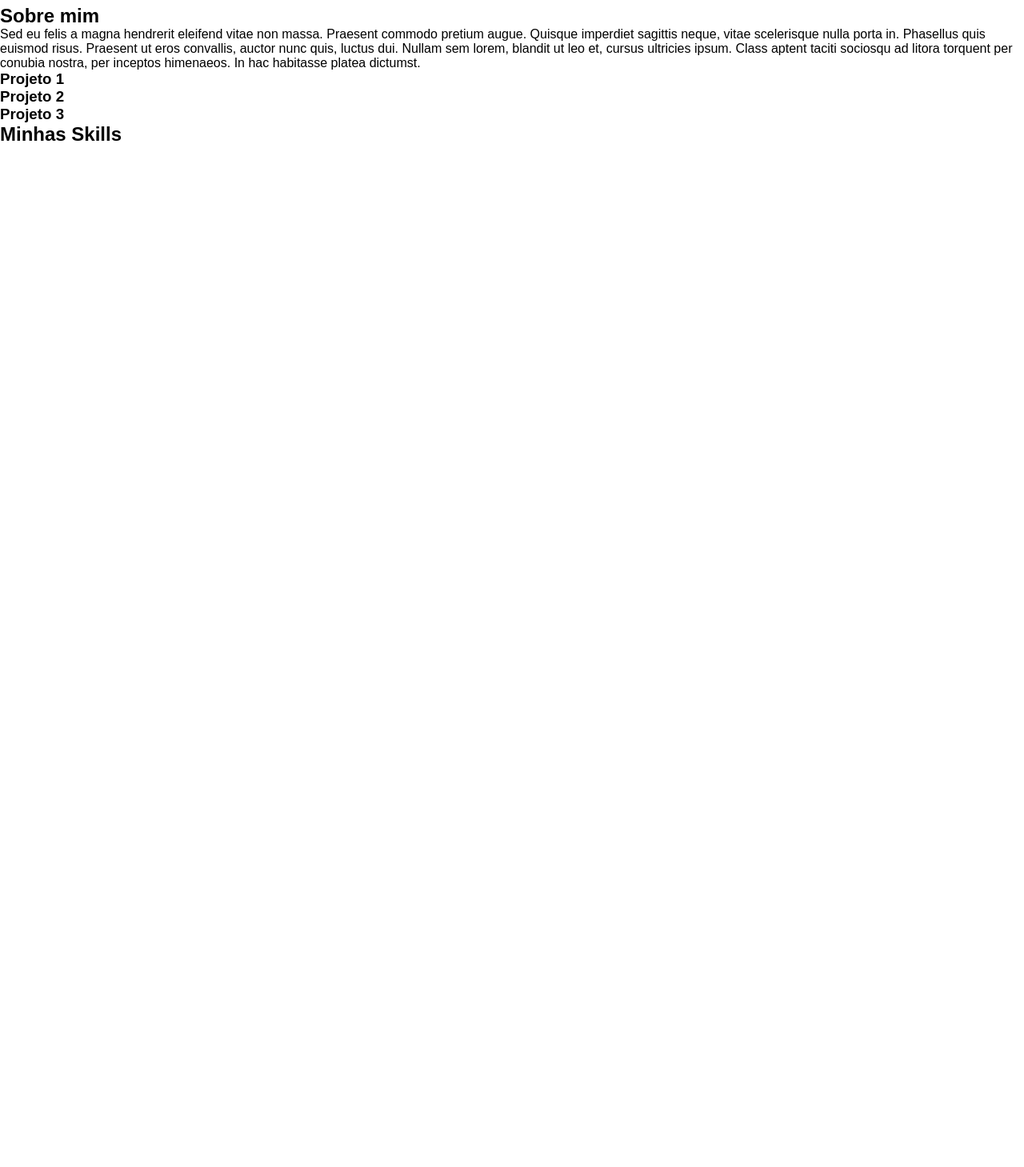
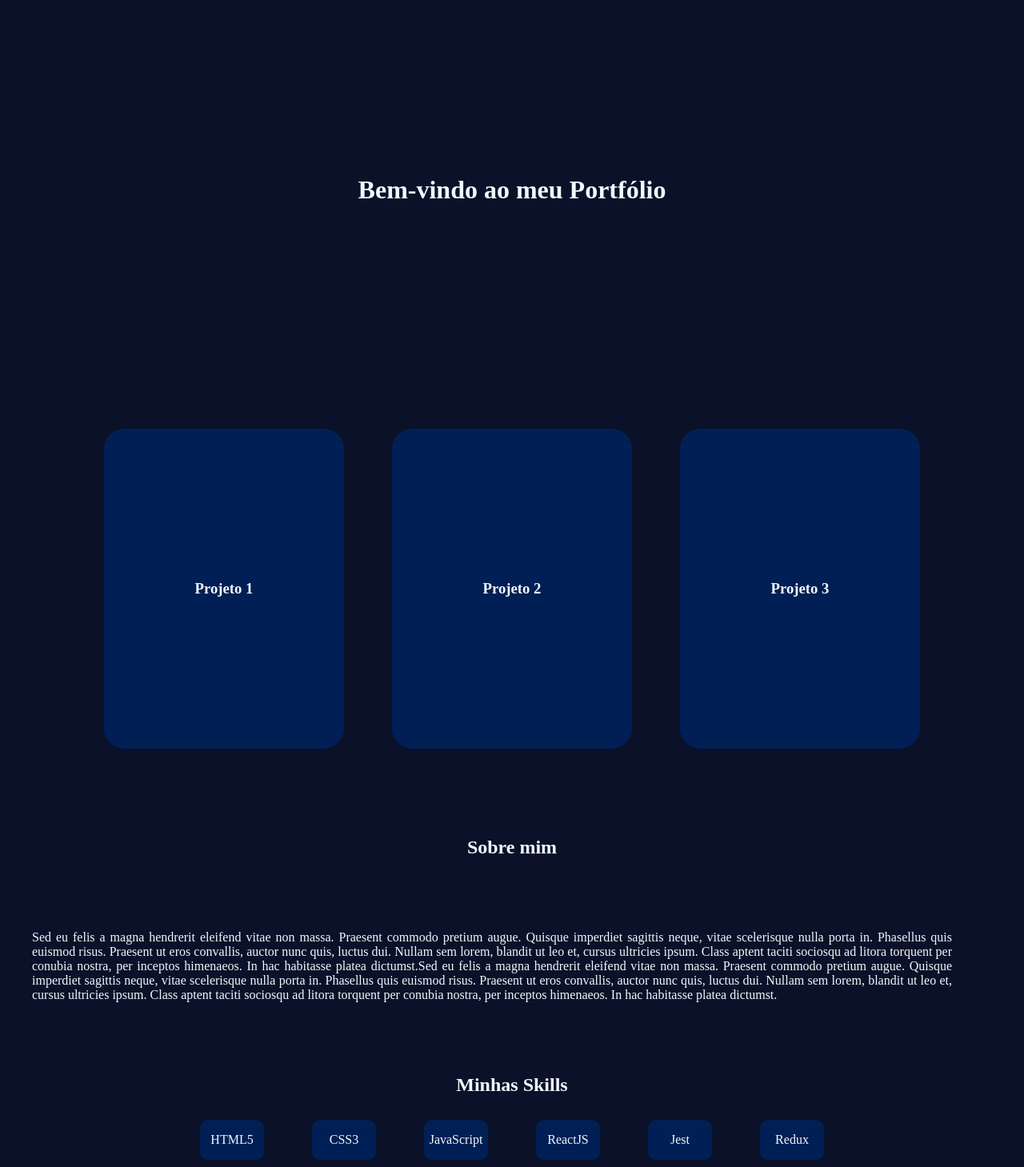
Before and after one commit to Tassio-Med/portfolio, a React (Create React App) app in the folder portfolio/: page / in a window 1280 px wide. Shown: the part 111-1570 px from the top of the page at 80% size. Before the commit the page ends 800 px from the top, so only its background shows below. Built offline with nearby package versions, Linux system fonts and the light colour scheme.

Commit message:
pasta de fonte adicionada

```diff
--- a/portfolio/src/App.css
+++ b/portfolio/src/App.css
@@ -1,3 +1,5 @@
 .app {
   text-align: center;
+  color: aliceblue;
+  background-color: #0A1128;
 }
--- a/portfolio/src/App.js
+++ b/portfolio/src/App.js
@@ -3,12 +3,14 @@ import Header from "./components/header";
 import Projects from "./components/projects";
 import Skills from "./components/skills";
 
+import './App.css'
+
 function App() {
   return (
     <div className="app">
       <Header/>
+      <Projects/>
       <About/>
-      <Projects/>
       <Skills/>
     </div>
   );
--- a/portfolio/src/components/about.css
+++ b/portfolio/src/components/about.css
@@ -0,0 +1,8 @@
+h2 {
+  margin-top: 90px;
+}
+
+p {
+  text-align: justify;
+  margin: 90px 90px 90px 40px;
+}
--- a/portfolio/src/components/about.js
+++ b/portfolio/src/components/about.js
@@ -5,7 +5,7 @@ function About(){
     <div>
       <h2>Sobre mim</h2>
       <p>
-        Sed eu felis a magna hendrerit eleifend vitae non massa. Praesent commodo pretium augue. Quisque imperdiet sagittis neque, vitae scelerisque nulla porta in. Phasellus quis euismod risus. Praesent ut eros convallis, auctor nunc quis, luctus dui. Nullam sem lorem, blandit ut leo et, cursus ultricies ipsum. Class aptent taciti sociosqu ad litora torquent per conubia nostra, per inceptos himenaeos. In hac habitasse platea dictumst.
+        Sed eu felis a magna hendrerit eleifend vitae non massa. Praesent commodo pretium augue. Quisque imperdiet sagittis neque, vitae scelerisque nulla porta in. Phasellus quis euismod risus. Praesent ut eros convallis, auctor nunc quis, luctus dui. Nullam sem lorem, blandit ut leo et, cursus ultricies ipsum. Class aptent taciti sociosqu ad litora torquent per conubia nostra, per inceptos himenaeos. In hac habitasse platea dictumst.Sed eu felis a magna hendrerit eleifend vitae non massa. Praesent commodo pretium augue. Quisque imperdiet sagittis neque, vitae scelerisque nulla porta in. Phasellus quis euismod risus. Praesent ut eros convallis, auctor nunc quis, luctus dui. Nullam sem lorem, blandit ut leo et, cursus ultricies ipsum. Class aptent taciti sociosqu ad litora torquent per conubia nostra, per inceptos himenaeos. In hac habitasse platea dictumst.
       </p>
     </div>
   )
--- a/portfolio/src/components/header.css
+++ b/portfolio/src/components/header.css
@@ -5,7 +5,7 @@
   width: 160px;
   height: 35px;
   margin: 30px;
-  background-color: #034078;
+  background-color: #001F54;
 }
 
 a {
@@ -20,5 +20,9 @@ a {
 nav {
   width: 100%;
   height: 80px;
-  background-color: #034078;
+  background-color: #001F54
 }
+
+h1 {
+  padding: 250px ;
+}
--- a/portfolio/src/components/projects.css
+++ b/portfolio/src/components/projects.css
@@ -0,0 +1,12 @@
+.project1, .project2, .project3 {
+  align-items: center;
+  border-radius: 25px;
+  display: inline-flex;
+  flex-wrap: wrap;
+  justify-content: space-around;
+  width: 300px;
+  height: 400px;
+  margin: 30px;
+  background-color: #001F54;
+
+}
--- a/portfolio/src/components/projects.js
+++ b/portfolio/src/components/projects.js
@@ -3,17 +3,15 @@ import './projects.css';
 function Projects(){
   return(
     <div>
-      <div>
-        <div>
-          <h3>Projeto 1</h3>
-        </div>
-        <div>
-          <h3>Projeto 2</h3>
-        </div>
-        <div>
-          <h3>Projeto 3</h3>
-        </div>
-      </div>
+      <li className="project1">
+        <h3 >Projeto 1</h3>
+      </li>
+      <li className="project2">
+        <h3>Projeto 2</h3>
+      </li>
+      <li className="project3">
+        <h3>Projeto 3</h3>
+      </li>
     </div>
   )
 }
--- a/portfolio/src/components/skills.css
+++ b/portfolio/src/components/skills.css
@@ -0,0 +1,19 @@
+li {
+  align-items: center;
+  border-radius: 10px;
+  display: inline-flex;
+  flex-wrap: wrap;
+  justify-content: space-around;
+  width: 80px;
+  height: 50px;
+  margin: 30px;
+  background-color: #001F54;
+}
+
+.skills {
+  margin-top: 5px;
+}
+
+h2 {
+  margin-top: 80px;
+}
--- a/portfolio/src/components/skills.js
+++ b/portfolio/src/components/skills.js
@@ -3,9 +3,16 @@ import './skills.css';
 function Skills(){
   return(
     <div>
-    <h2>Minhas Skills</h2>
-      <div></div>
-      <div></div>
+      <h2>Minhas Skills</h2>
+      <div className="skillslist">
+        <li>HTML5</li>
+        <li>CSS3</li>
+        <li>JavaScript</li>
+        <li>ReactJS</li>
+        <li>Jest</li>
+        <li>Redux</li>
+      </div>
+
     </div>
   )
 }
--- a/portfolio/src/index.css
+++ b/portfolio/src/index.css
@@ -5,8 +5,8 @@
 }
 
 body {
-  font-family: sans-serif;
-  background-color: white;
+  background-color: #0A1128;
+
 }
 
 /* .app {
```
